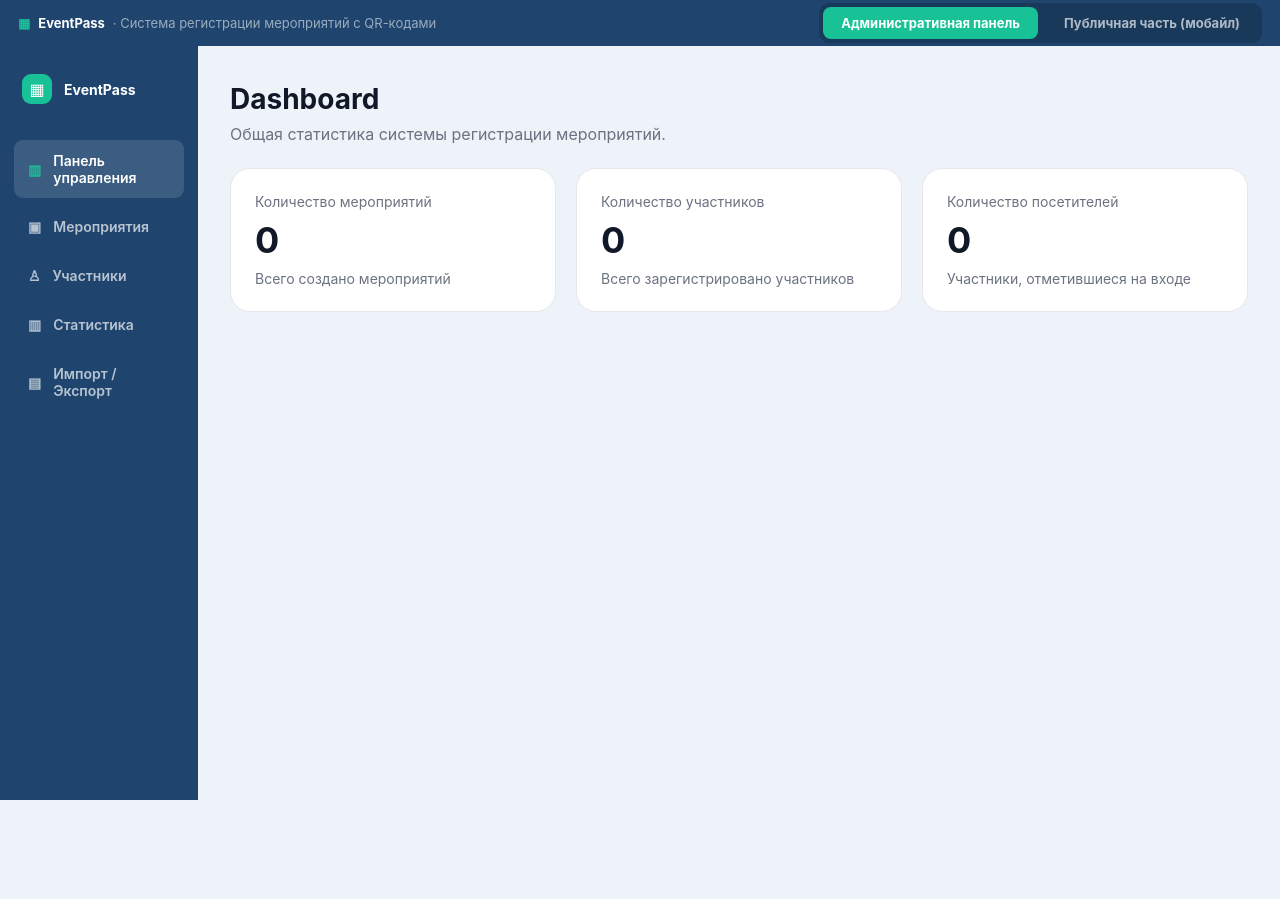
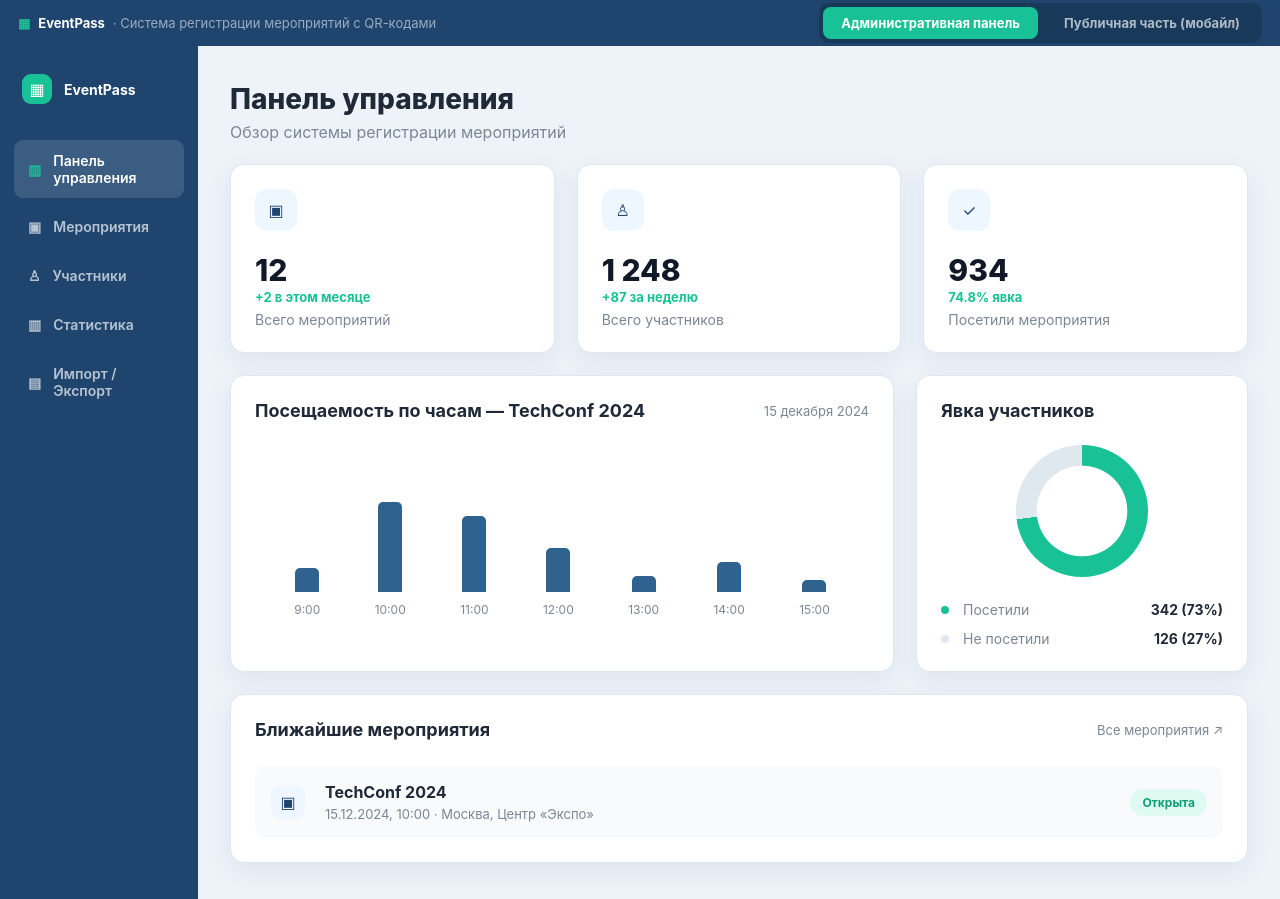
Before and after one commit to event-registration-team/qr-frontend, a React (Vite) app: page /dashboard in a window 1280 px wide. Before the commit the page ends 800 px from the top, so only its background shows below. Built offline with nearby package versions, Linux system fonts and the light colour scheme.

Commit message:
build dashboard page

```diff
--- a/src/components/StatsCard/StatsCard.css
+++ b/src/components/StatsCard/StatsCard.css
@@ -1,34 +1,52 @@
 .stats-card {
+  min-height: 162px;
   padding: 24px;
 
-  border-radius: 20px;
+  border: 1px solid var(--color-border);
+  border-radius: var(--radius-card);
 
-  background: #ffffff;
-
-  border: 1px solid #e5e7eb;
+  background: var(--color-card);
+  box-shadow: var(--shadow-card);
 }
 
-.stats-card__title {
-  margin-bottom: 12px;
+.stats-card__icon {
+  width: 42px;
+  height: 42px;
 
-  font-size: 14px;
+  display: grid;
+  place-items: center;
 
-  color: #6b7280;
+  margin-bottom: 24px;
+
+  border-radius: 12px;
+
+  background: #eef6ff;
+  color: var(--color-primary);
 }
 
 .stats-card__value {
   display: block;
 
-  font-size: 36px;
+  margin-bottom: 4px;
+
+  font-size: 30px;
   line-height: 1;
+  font-weight: 800;
 
   color: #111827;
 }
 
-.stats-card__description {
-  margin-top: 12px;
+.stats-card__accent {
+  margin-bottom: 6px;
 
+  font-size: 13px;
+  font-weight: 700;
+
+  color: var(--color-accent);
+}
+
+.stats-card__title {
   font-size: 14px;
 
-  color: #6b7280;
+  color: var(--color-muted);
 }
--- a/src/components/StatsCard/StatsCard.tsx
+++ b/src/components/StatsCard/StatsCard.tsx
@@ -2,19 +2,21 @@ import './StatsCard.css';
 
 interface StatsCardProps {
   title: string;
-  value: number;
-  description?: string;
+  value: string;
+  accent: string;
+  icon: string;
 }
 
-export function StatsCard({ title, value, description }: StatsCardProps) {
+export function StatsCard({ title, value, accent, icon }: StatsCardProps) {
   return (
     <article className="stats-card">
-      <p className="stats-card__title">{title}</p>
+      <div className="stats-card__icon">{icon}</div>
+
       <strong className="stats-card__value">{value}</strong>
 
-      {description && (
-        <p className="stats-card__description">{description}</p>
-      )}
+      <p className="stats-card__accent">{accent}</p>
+
+      <p className="stats-card__title">{title}</p>
     </article>
   );
 }
--- a/src/pages/DashboardPage/DashboardPage.css
+++ b/src/pages/DashboardPage/DashboardPage.css
@@ -1,45 +1,196 @@
 .dashboard-page {
   display: flex;
   flex-direction: column;
-
-  gap: 24px;
+  gap: 22px;
 }
 
-.dashboard-page__header {
+.dashboard-page__header h1 {
+  margin-bottom: 6px;
+
+  font-size: 28px;
+  font-weight: 800;
+
+  color: var(--color-text);
+}
+
+.dashboard-page__header p {
+  color: var(--color-muted);
+}
+
+.dashboard-page__stats {
+  display: grid;
+  grid-template-columns: repeat(3, minmax(0, 1fr));
+  gap: 22px;
+}
+
+.dashboard-page__analytics {
+  display: grid;
+  grid-template-columns: 2fr 1fr;
+  gap: 22px;
+}
+
+.dashboard-card {
+  padding: 24px;
+
+  border: 1px solid var(--color-border);
+  border-radius: var(--radius-card);
+
+  background: var(--color-card);
+  box-shadow: var(--shadow-card);
+}
+
+.dashboard-card--wide {
+  min-height: 260px;
+}
+
+.dashboard-card__header {
+  display: flex;
+  align-items: center;
+  justify-content: space-between;
+
+  margin-bottom: 26px;
+}
+
+.dashboard-card h2,
+.dashboard-card__header h2 {
+  font-size: 18px;
+  color: var(--color-text);
+}
+
+.dashboard-card__header span,
+.dashboard-card__header a {
+  font-size: 13px;
+  color: var(--color-muted);
+}
+
+.bar-chart {
+  height: 170px;
+
+  display: flex;
+  align-items: flex-end;
+  justify-content: space-around;
+
+  padding: 0 12px;
+}
+
+.bar-chart__item {
   display: flex;
   flex-direction: column;
+  align-items: center;
+  gap: 10px;
 
-  gap: 8px;
+  font-size: 12px;
+  color: var(--color-muted);
 }
 
-.dashboard-page__title {
-  font-size: 28px;
+.bar-chart__bar {
+  width: 24px;
+  min-height: 12px;
 
-  color: #111827;
+  border-radius: 5px 5px 0 0;
+
+  background: #2f628f;
 }
 
-.dashboard-page__description {
-  font-size: 16px;
+.donut {
+  display: grid;
+  place-items: center;
 
-  color: #6b7280;
+  padding: 24px 0;
 }
 
-.dashboard-page__grid {
-  display: grid;
+.donut__circle {
+  width: 132px;
+  height: 132px;
 
-  grid-template-columns: repeat(3, minmax(0, 1fr));
+  border-radius: 50%;
 
-  gap: 20px;
+  background:
+    radial-gradient(circle, #ffffff 0 48%, transparent 49%),
+    conic-gradient(var(--color-accent) 0 73%, #dfe7ef 73% 100%);
 }
 
-@media (max-width: 1024px) {
-  .dashboard-page__grid {
-    grid-template-columns: repeat(2, minmax(0, 1fr));
-  }
+.attendance {
+  display: flex;
+  flex-direction: column;
+  gap: 12px;
 }
 
-@media (max-width: 640px) {
-  .dashboard-page__grid {
-    grid-template-columns: 1fr;
-  }
+.attendance div {
+  display: grid;
+  grid-template-columns: 14px 1fr auto;
+  align-items: center;
+  gap: 8px;
+
+  font-size: 14px;
+  color: var(--color-muted);
 }
+
+.attendance strong {
+  color: var(--color-text);
+}
+
+.attendance__dot {
+  width: 8px;
+  height: 8px;
+
+  border-radius: 50%;
+}
+
+.attendance__dot--green {
+  background: var(--color-accent);
+}
+
+.attendance__dot--gray {
+  background: #dfe7ef;
+}
+
+.dashboard-events {
+  display: flex;
+  flex-direction: column;
+  gap: 12px;
+}
+
+.dashboard-event {
+  display: grid;
+  grid-template-columns: 40px 1fr auto;
+  align-items: center;
+  gap: 14px;
+
+  padding: 16px;
+
+  border-radius: 12px;
+  background: #f8fafc;
+}
+
+.dashboard-event__icon {
+  width: 34px;
+  height: 34px;
+
+  display: grid;
+  place-items: center;
+
+  border-radius: 10px;
+
+  background: #eef6ff;
+  color: var(--color-primary);
+}
+
+.dashboard-event p {
+  margin-top: 4px;
+
+  font-size: 13px;
+  color: var(--color-muted);
+}
+
+.dashboard-event span {
+  padding: 6px 12px;
+
+  border-radius: 999px;
+
+  background: #dffaf1;
+  color: #0f9f76;
+
+  font-size: 12px;
+  font-weight: 700;
+}
--- a/src/pages/DashboardPage/DashboardPage.tsx
+++ b/src/pages/DashboardPage/DashboardPage.tsx
@@ -2,21 +2,33 @@ import { StatsCard } from '../../components/StatsCard/StatsCard';
 
 import './DashboardPage.css';
 
-const dashboardStats = [
+const stats = [
   {
-    title: 'Количество мероприятий',
-    value: 0,
-    description: 'Всего создано мероприятий',
+    title: 'Всего мероприятий',
+    value: '12',
+    accent: '+2 в этом месяце',
+    icon: '▣',
   },
   {
-    title: 'Количество участников',
-    value: 0,
-    description: 'Всего зарегистрировано участников',
+    title: 'Всего участников',
+    value: '1 248',
+    accent: '+87 за неделю',
+    icon: '♙',
   },
   {
-    title: 'Количество посетителей',
-    value: 0,
-    description: 'Участники, отметившиеся на входе',
+    title: 'Посетили мероприятия',
+    value: '934',
+    accent: '74.8% явка',
+    icon: '✓',
+  },
+];
+
+const events = [
+  {
+    title: 'TechConf 2024',
+    date: '15.12.2024, 10:00',
+    place: 'Москва, Центр «Экспо»',
+    status: 'Открыта',
   },
 ];
 
@@ -24,22 +36,85 @@ export function DashboardPage() {
   return (
     <section className="dashboard-page">
       <div className="dashboard-page__header">
-        <h2 className="dashboard-page__title">Dashboard</h2>
-        <p className="dashboard-page__description">
-          Общая статистика системы регистрации мероприятий.
-        </p>
+        <h1>Панель управления</h1>
+        <p>Обзор системы регистрации мероприятий</p>
       </div>
 
-      <div className="dashboard-page__grid">
-        {dashboardStats.map((stat) => (
+      <div className="dashboard-page__stats">
+        {stats.map((item) => (
           <StatsCard
-            key={stat.title}
-            title={stat.title}
-            value={stat.value}
-            description={stat.description}
+            key={item.title}
+            title={item.title}
+            value={item.value}
+            accent={item.accent}
+            icon={item.icon}
           />
         ))}
       </div>
+
+      <div className="dashboard-page__analytics">
+        <article className="dashboard-card dashboard-card--wide">
+          <div className="dashboard-card__header">
+            <h2>Посещаемость по часам — TechConf 2024</h2>
+            <span>15 декабря 2024</span>
+          </div>
+
+          <div className="bar-chart">
+            {[12, 45, 38, 22, 8, 15, 6].map((height, index) => (
+              <div className="bar-chart__item" key={index}>
+                <div className="bar-chart__bar" style={{ height: `${height * 2}px` }} />
+                <span>{`${9 + index}:00`}</span>
+              </div>
+            ))}
+          </div>
+        </article>
+
+        <article className="dashboard-card">
+          <h2>Явка участников</h2>
+
+          <div className="donut">
+            <div className="donut__circle" />
+          </div>
+
+          <div className="attendance">
+            <div>
+              <span className="attendance__dot attendance__dot--green" />
+              Посетили
+              <strong>342 (73%)</strong>
+            </div>
+
+            <div>
+              <span className="attendance__dot attendance__dot--gray" />
+              Не посетили
+              <strong>126 (27%)</strong>
+            </div>
+          </div>
+        </article>
+      </div>
+
+      <article className="dashboard-card">
+        <div className="dashboard-card__header">
+          <h2>Ближайшие мероприятия</h2>
+          <a href="/events">Все мероприятия ↗</a>
+        </div>
+
+        <div className="dashboard-events">
+          {events.map((event) => (
+            <div className="dashboard-event" key={event.title}>
+              <div className="dashboard-event__icon">▣</div>
+
+              <div>
+                <strong>{event.title}</strong>
+                <p>
+                  {event.date} · {event.place}
+                </p>
+              </div>
+
+              <span>{event.status}</span>
+            </div>
+          ))}
+        </div>
+      </article>
     </section>
   );
 }
```
